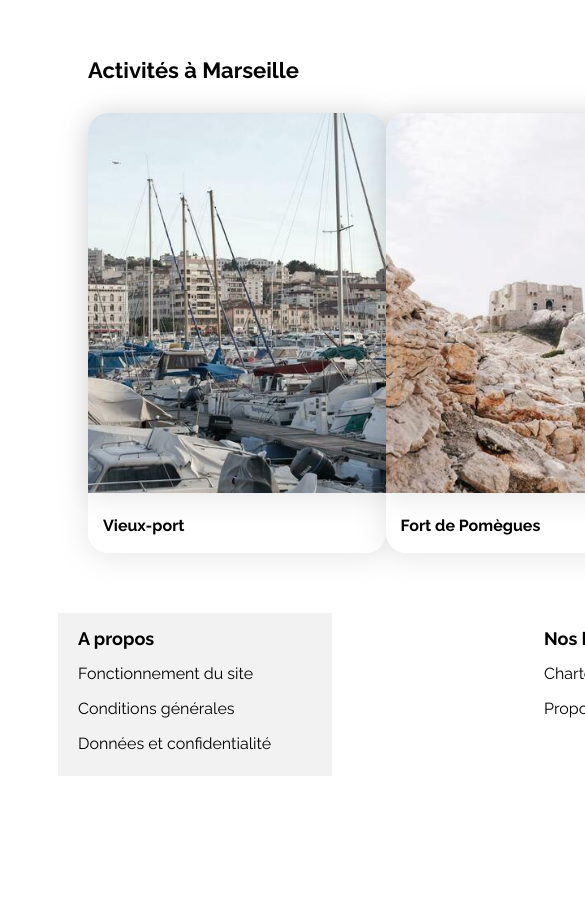
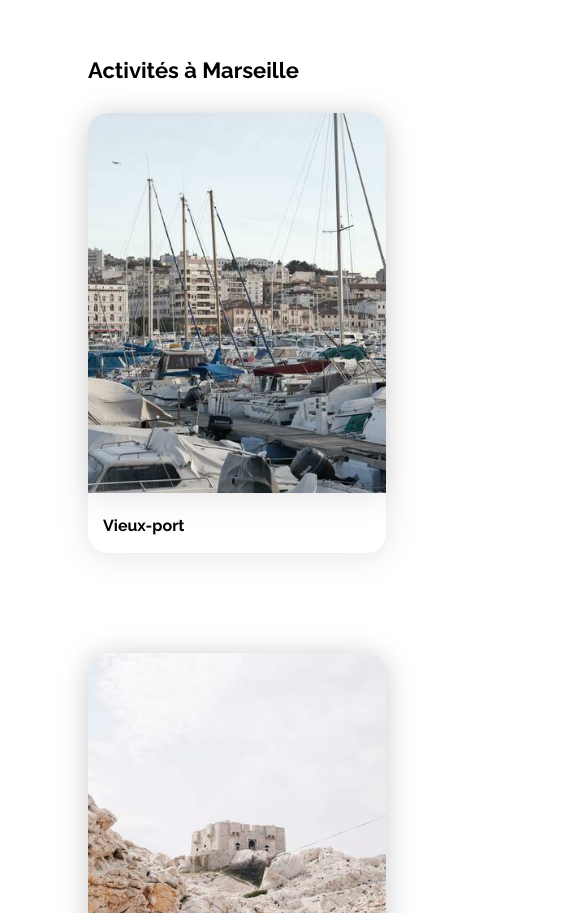
Before and after one commit to Jenny-Taranto/Projet2, a plain HTML site: page index.html in a window 390 px wide. Shown: the part 2647-3560 px from the top of the page, 585 px wide, since content can reach past the window. Before the commit the page ends 3431 px from the top, so only its background shows below. Drawn offline with Linux system fonts and the light colour scheme.

Commit message:
debut media queries

```diff
--- a/css/style.css
+++ b/css/style.css
@@ -429,9 +429,22 @@ footer div {
     .populaires-cards .card-subtitle {
         font-size: 13px;
     }
+
+    .activites-cards {
+        width: 100%;
+        justify-content: space-evenly;
+        flex-wrap: wrap;
+        gap : 100px;
+    }
+
+    footer div {
+        width : 33%;
+    }
 }
 
 /* Small devices (phones, less than 768px) */
 @media (max-width: 767.98px) {
-    /* ... */
+    .filterbar {
+
+    }
 }
```
